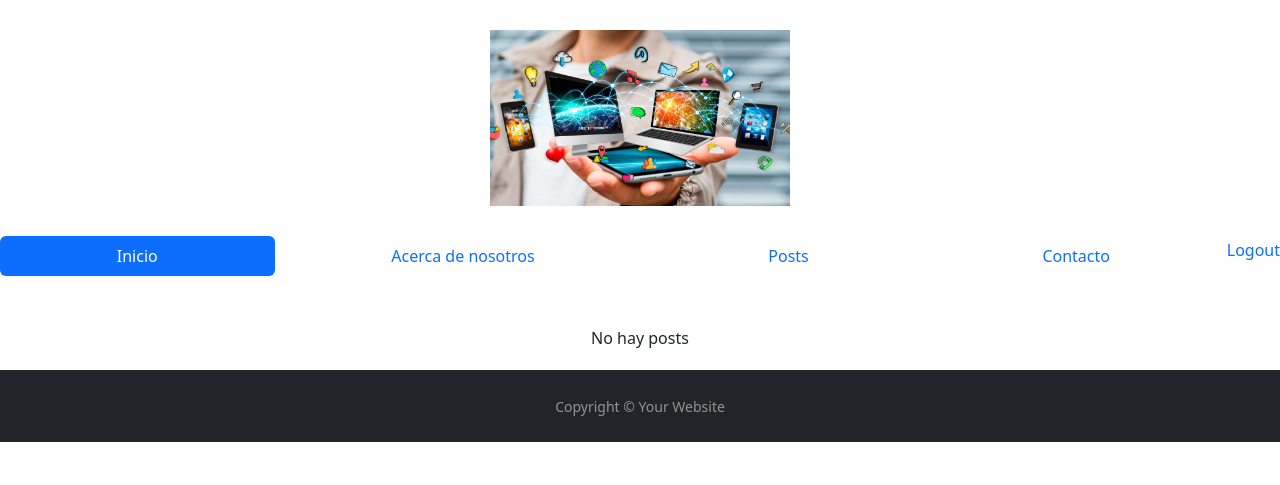
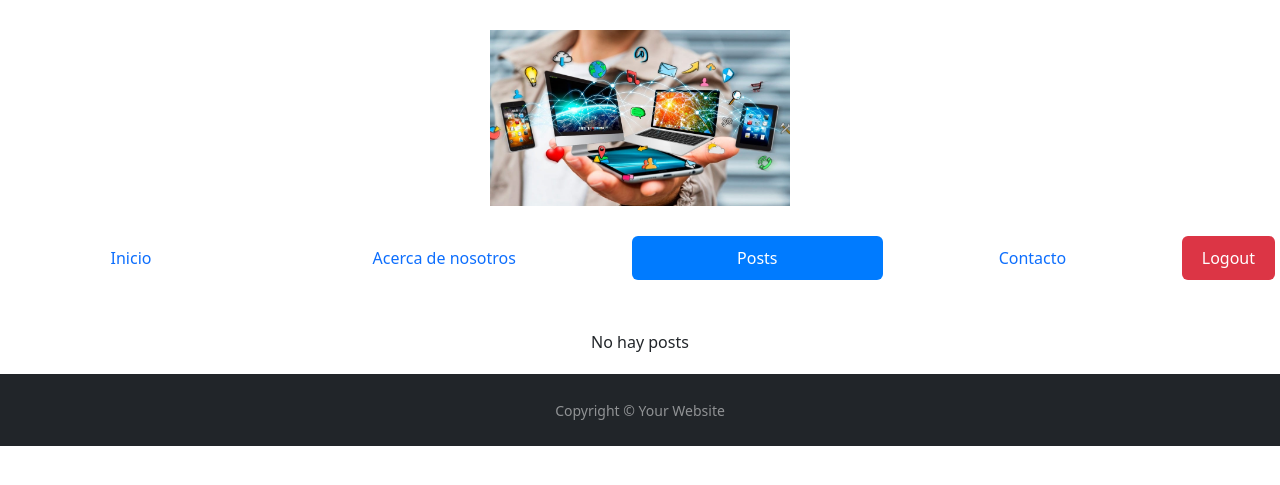
Before and after one commit to Gian1010/Proyecto-Final-, a Django app: page /posts/ in a window 1280 px wide. Shown: the top 485 px of the page. Run offline with Django 5.2, Linux system fonts and the light colour scheme; a user stored in the database is signed in; data that the repository does not hold is empty.

Commit message:
Version4

```diff
--- a/blog/apps/posts/admin.py
+++ b/blog/apps/posts/admin.py
@@ -1,7 +1,7 @@
 from django.contrib import admin
 
 # Register your models here.
-from .models import Categoria, Post, Comentario, Like
+from .models import Categoria, Post
 
 @admin.register(Post)
 class PostAdmin(admin.ModelAdmin):
@@ -10,5 +10,3 @@ class PostAdmin(admin.ModelAdmin):
     list_filter = ('categoria', 'fecha_publicacion')
 
 admin.site.register(Categoria)
-admin.site.register(Comentario)
-admin.site.register(Like)
--- a/blog/blog/urls.py
+++ b/blog/blog/urls.py
@@ -16,10 +16,11 @@ Including another URLconf
 """
 from django.contrib import admin
 from django.urls import path, include
-from .views import index
+from .views import index, about
 from django.conf import settings
 from django.conf.urls.static import static
 from django.contrib.staticfiles.urls import staticfiles_urlpatterns
+
 
 urlpatterns = [
     path('admin/', admin.site.urls),
@@ -28,6 +29,7 @@ urlpatterns = [
     path('', include('apps.contacto.urls')),
     path('', include('apps.usuario.urls')),
     path('', include('django.contrib.auth.urls')),
+    path('about/', about, name='about'),
 ]+ static(settings.STATIC_URL, document_root=settings.STATIC_ROOT)
 urlpatterns += staticfiles_urlpatterns()
 urlpatterns += static(settings.MEDIA_URL, document_root=settings.MEDIA_ROOT)
--- a/blog/blog/views.py
+++ b/blog/blog/views.py
@@ -2,3 +2,6 @@ from django.shortcuts import render
 
 def index(request):
     return render(request, 'index.html')
+
+def about(request):
+    return render(request, 'about.html')
--- a/blog/templates/base.html
+++ b/blog/templates/base.html
@@ -18,6 +18,20 @@
             integrity="sha384-T3c6CoIi6uLrA9TneNEoa7RxnatzjcDSCmG1MXxSR1GAsXEV/Dwwykc2MPK8M2HN"
             crossorigin="anonymous"
         />
+        <style>
+            .nav-pills .nav-link {
+                margin: 0 5px;
+                padding: 10px 20px;
+            }
+            .nav-pills .nav-link.active {
+                background-color: #007bff;
+                color: white;
+            }
+            .nav-pills .nav-link.logout {
+                background-color: #dc3545;
+                color: white;
+            }
+        </style>
     </head>
 
     <body>
@@ -26,24 +40,25 @@
                 <img src="{% static 'img/info.jpg' %}" style="max-width: 300px; margin: 30px;">
             </a>
 
-            <nav class="nav nav-pills flex-column flex-sm-row">
-                <a class="flex-sm-fill text-sm-center nav-link active" href="{% url 'index' %}">Inicio</a>
-                <a class="flex-sm-fill text-sm-center nav-link" href="#">Acerca de nosotros</a>
-                <a class="flex-sm-fill text-sm-center nav-link" href="{% url 'apps.posts:posts' %}">Posts</a>
-                <a class="flex-sm-fill text-sm-center nav-link" href="{% url 'apps.contacto:contacto' %}">Contacto</a>
+            <nav class="nav nav-pills justify-content-center">
+                <a class="flex-sm-fill text-sm-center nav-link {% if request.resolver_match.url_name == 'index' %}active{% endif %}" href="{% url 'index' %}">Inicio</a>
+                <a class="flex-sm-fill text-sm-center nav-link {% if request.resolver_match.url_name == 'about' %}active{% endif %}" href="{% url 'about' %}">Acerca de nosotros</a>
+                <a class="flex-sm-fill text-sm-center nav-link {% if request.resolver_match.url_name == 'posts' %}active{% endif %}" href="{% url 'apps.posts:posts' %}">Posts</a>
+                <a class="flex-sm-fill text-sm-center nav-link {% if request.resolver_match.url_name == 'contacto' %}active{% endif %}" href="{% url 'apps.contacto:contacto' %}">Contacto</a>
+
                 {% if user.is_authenticated %}
+
                     <form method="POST" action="{% url 'apps.usuario:logout' %}" style="display: inline;">
                         {% csrf_token %}
-                        <button type="submit" class="btn btn-link nav-link" style="display: inline; padding: 0; border: none; background: none;">Logout</button>
+                        <button type="submit" class="btn btn-link nav-link logout" style="padding: 10px 20px; border: none; background-color: #dc3545; color: white;">Logout</button>
                     </form>
                 {% else %}
-                    <a class="flex-sm-fill text-sm-center nav-link" href="{% url 'apps.usuario:login' %}">Login</a>
+
+                    <a class="flex-sm-fill text-sm-center nav-link {% if request.resolver_match.url_name == 'login' %}active{% endif %}" href="{% url 'apps.usuario:login' %}">Login</a>
                 {% endif %}
-                <!-- <a class="flex-sm-fill text-sm-center nav-link disabled" href="#" tabindex="-1" aria-disabled="true">Disabled</a> -->
             </nav>
 
             {% block contenido %}
-
             {% endblock %}
         </header>
         <main></main>
@@ -52,17 +67,5 @@
                 <small>Copyright &copy; Your Website</small>
             </div>
         </footer>
-        <!-- Bootstrap JavaScript Libraries -->
-        <script
-            src="https://cdn.jsdelivr.net/npm/@popperjs/core@2.11.8/dist/umd/popper.min.js"
-            integrity="sha384-I7E8VVD/ismYTF4hNIPjVp/Zjvgyol6VFvRkX/vR+Vc4jQkC+hVqc2pM8ODewa9r"
-            crossorigin="anonymous"
-        ></script>
-
-        <script
-            src="https://cdn.jsdelivr.net/npm/bootstrap@5.3.2/dist/js/bootstrap.min.js"
-            integrity="sha384-BBtl+eGJRgqQAUMxJ7pMwbEyER4l1g+O15P+16Ep7Q9Q+zqX6gSbd85u4mG4QzX+"
-            crossorigin="anonymous"
-        ></script>
     </body>
 </html>
--- a/blog/templates/posts.html
+++ b/blog/templates/posts.html
@@ -12,6 +12,9 @@
             <div class="card-body">
                 <p><strong>Categoría:</strong> {{ i.categoria }}</p>
                 <p>{{ i.texto }}</p>
+                {% if i.imagen %}
+                    <img src="{{ i.imagen.url }}" class="img-fluid" alt="{{ i.titulo }}">
+                {% endif %}
             </div>
         </div>
     {% empty %}
```
Also changed, not shown: blog/apps/posts/models.py (+1 -25 lines), blog/templates/about.html (added, +55 -0 lines), blog/apps/posts/migrations/0005_remove_post_comentario_remove_like_post_and_more.py (added), blog/media/media/ai_DRXDBvV.jpg (added), blog/static/img/imagen1.jpg (added).
